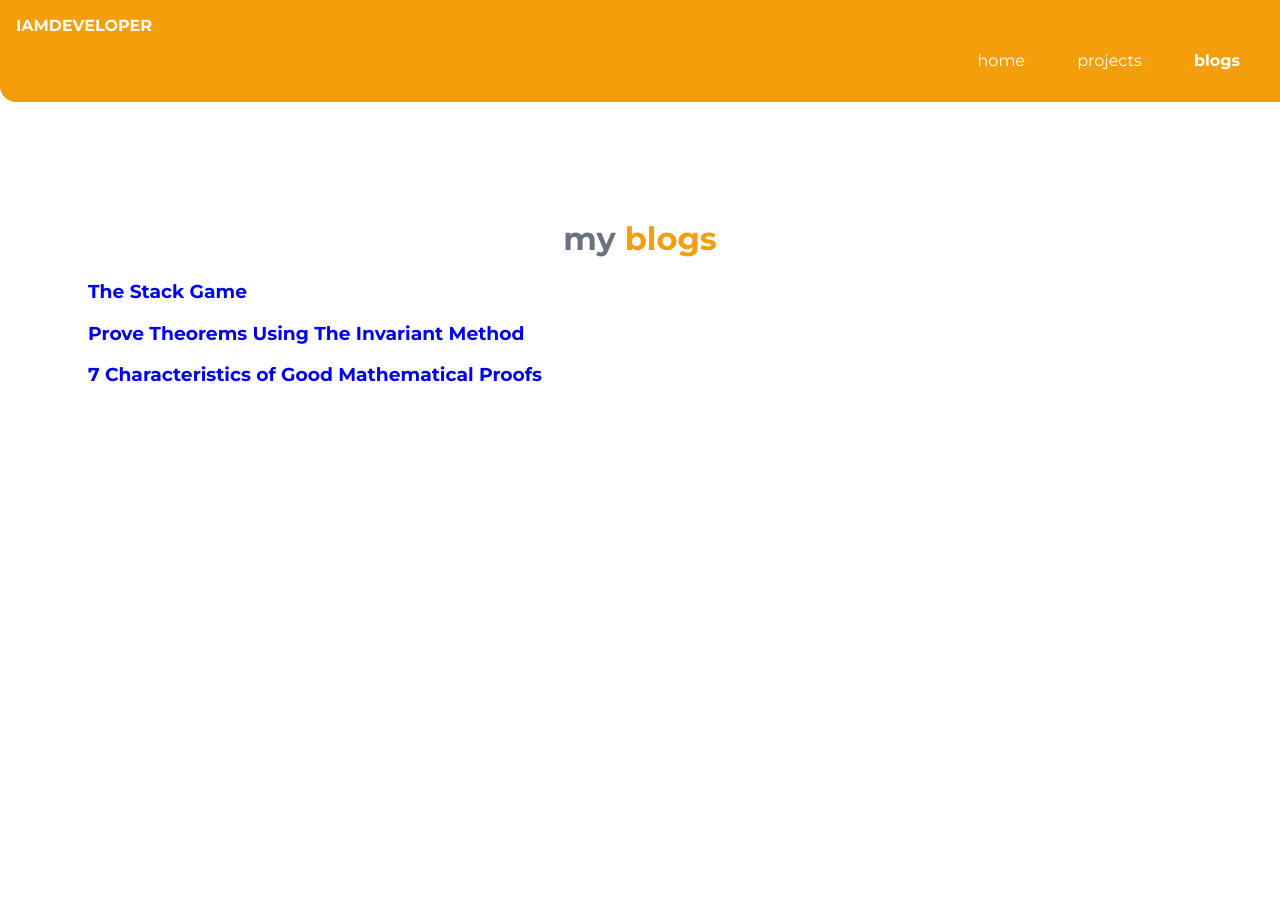
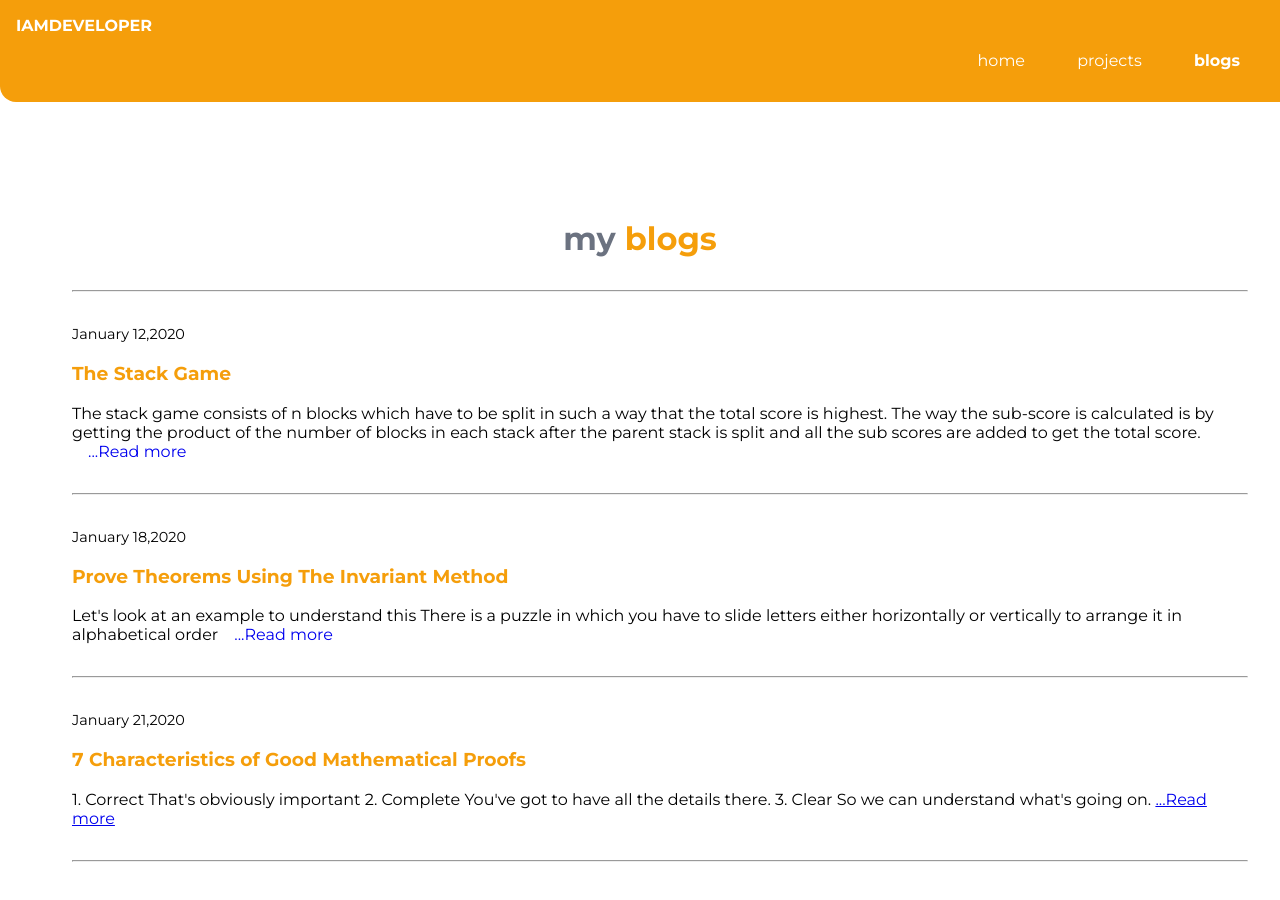
Before and after one commit to MohammedSaayim/PortfolioWebsite, a plain HTML site: page blogs.html in a window 1280 px wide. Before the commit the page ends 800 px from the top, so only its background shows below. Drawn offline with Linux system fonts and the light colour scheme.

Commit message:
Updated Blog

```diff
--- a/blogs.html
+++ b/blogs.html
@@ -24,20 +24,43 @@
     <header class="hero">
         <h1 class="hero-heading">my <span class="heading-inverted"> blogs</span></h1>
         <ul class="list-non-bullet">
+
+            <hr>
+            <time>January 12,2020</time>
+
             <li>
-            <h3><a class="link" href="https://3xplained.blogspot.com/2020/01/the-stack-game.html"> The Stack Game</a></h3>
-            </li>
+            <h3 class="blog-title"><a class="link" href="https://3xplained.blogspot.com/2020/01/the-stack-game.html"> The Stack Game</a></h3>
+            <p>
+                The stack game consists of n blocks which have to be split in such a way that the total score is highest. The way the sub-score is calculated is by getting the product of the number of blocks in each  stack after the parent stack is split and all the sub scores are added to get the total score.       <a class="link" href="https://3xplained.blogspot.com/2020/01/the-stack-game.html">...Read more</a>
+            </p>
+
+        </li>
+
+            <hr>
+            <time>January 18,2020</time>
             <li>
-                <h3>
+                <h3 class="blog-title">
                     <a class="link" href="https://3xplained.blogspot.com/2020/01/how-to-use-invariant-method-to-prove.html">Prove Theorems Using The Invariant Method</a>
                 </h3>
+                <p>
+                    Let's look at an example to understand this There is a puzzle in which you have to slide letters either horizontally or vertically to arrange it in alphabetical order<a class="link" href="https://3xplained.blogspot.com/2020/01/how-to-use-invariant-method-to-prove.html">...Read more</a>
+                </p>
             </li>
 
+            <hr>
+            <time>January 21,2020</time>
+
             <li>
-                <h3>
+                <h3 class="blog-title">
                     <a class="link" href="https://3xplained.blogspot.com/2020/01/7-characteristics-of-good-mathematical.html">7 Characteristics of Good Mathematical Proofs</a>
                 </h3>
+                <p>
+                    1. Correct That's obviously important 2. Complete You've got to have all the details there.  3. Clear So we can understand what's going on. <a href="https://3xplained.blogspot.com/2020/01/7-characteristics-of-good-mathematical.html">...Read more</a>
+                </p>
             </li>
+
+            <hr>
+
         </ul>
     </header>
 
--- a/styles.css
+++ b/styles.css
@@ -157,3 +157,15 @@ hr {
     margin: 2em;
 
 }
+
+.blog-title .link{
+    color: var(--primary-color);
+    padding-left: 0;
+}
+
+.blog-title{
+    text-align: left;
+}
+time{
+    font-size: 0.9rem;
+}
```
Also changed, not shown: projects.html (+13 -1 lines).
